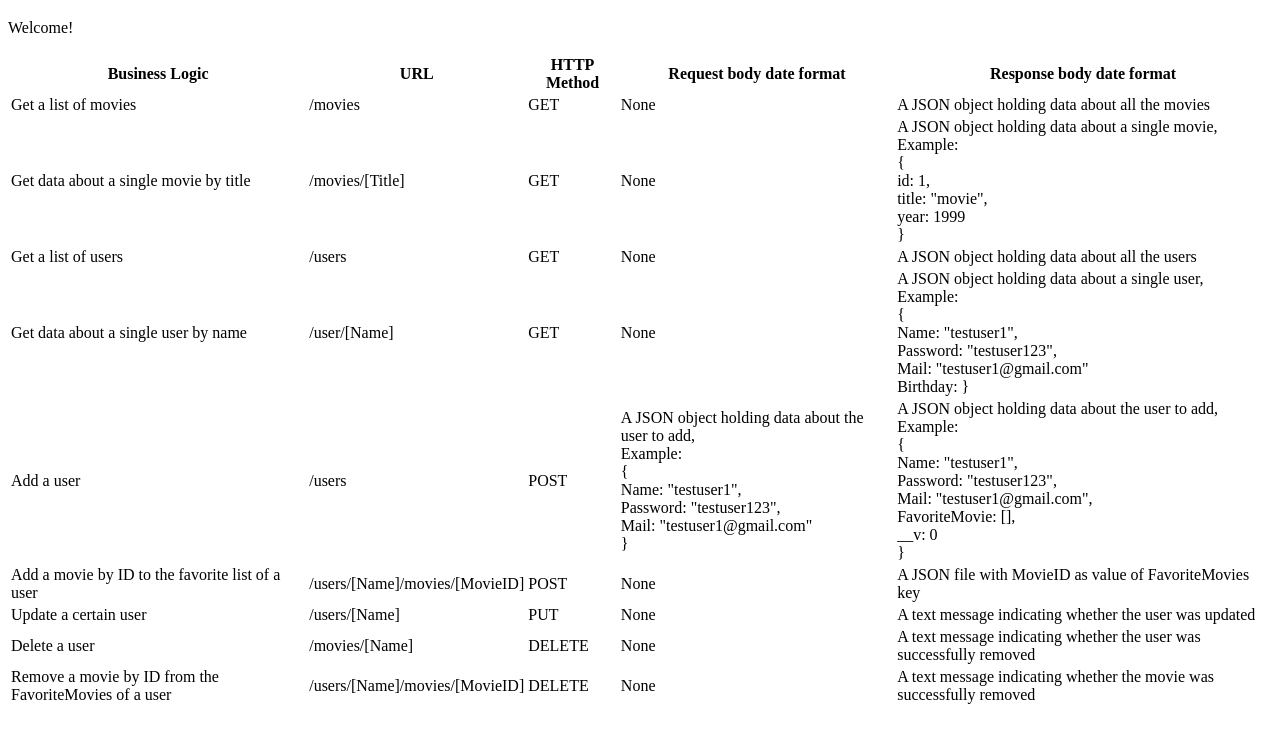
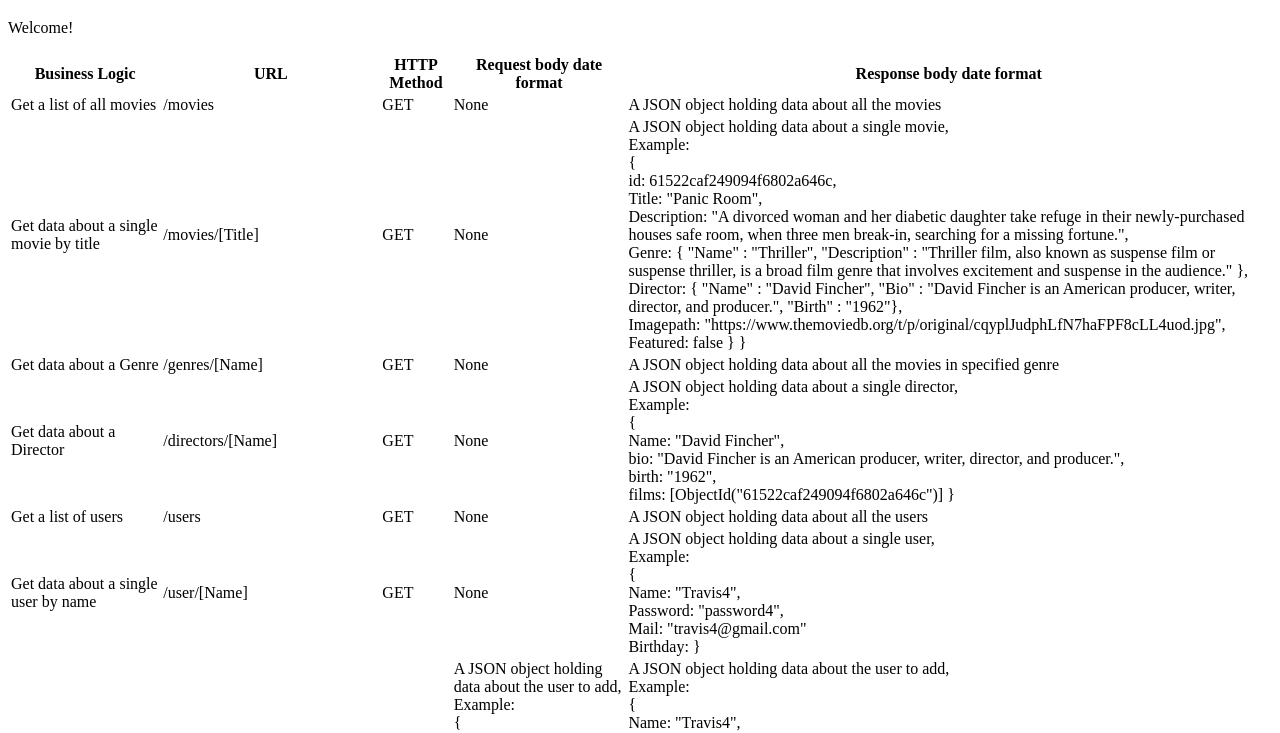
Before and after one commit to cpalmerbelcher/movie-api, a website: page public/documentation.html in a window 1280 px wide. Shown: the part 61-794 px from the top of the page. Drawn offline with Linux system fonts and the light colour scheme.

Commit message:
Update documentation.html
update to add movie and user information

```diff
--- a/public/documentation.html
+++ b/public/documentation.html
@@ -23,12 +23,13 @@
             </thead>
             <tbody>
                 <tr>
-                    <td>Get a list of movies</td>
+                    <td>Get a list of all movies</td>
                     <td>/movies</td>
                     <td>GET</td>
                     <td>None</td>
                     <td>A JSON object holding data about all the movies</td>
                 </tr>
+
                 <tr>
                     <td>Get data about a single movie by title</td>
                     <td>/movies/[Title]</td>
@@ -37,12 +38,41 @@
                     <td>A JSON object holding data about a single movie,<br>
                     Example:<br>
                     {<br>
-                        id: 1,<br>
-                        title: "movie",<br>
-                        year: 1999<br>
-                    }
+                        id: 61522caf249094f6802a646c,<br>
+                        Title: "Panic Room",<br>
+                        Description: "A divorced woman and her diabetic daughter take refuge in their newly-purchased houses safe room, when three men break-in, searching for a missing fortune.",<br>
+                        Genre: { "Name" : "Thriller", "Description" : "Thriller film, also known as suspense film or suspense thriller, is a broad film genre that involves excitement and suspense in the audience." },<br>
+                        Director: { "Name" : "David Fincher", "Bio" : "David Fincher is an American producer, writer, director, and producer.", "Birth" : "1962"},<br>
+                        Imagepath: "https://www.themoviedb.org/t/p/original/cqyplJudphLfN7haFPF8cLL4uod.jpg",
+                        Featured: false } }
                     </td>
                 </tr>
+
+                <tr>
+                    <td>Get data about a Genre</td>
+                    <td>/genres/[Name]</td>
+                    <td>GET</td>
+                    <td>None</td>
+                    <td>
+                      A JSON object holding data about all the movies in specified genre
+                    </td>
+                  </tr>
+
+                <tr>
+                    <td>Get data about a Director</td>
+                    <td>/directors/[Name]</td>
+                    <td>GET</td>
+                    <td>None</td>
+                    <td>A JSON object holding data about a single director,<br>
+                        Example:<br>
+                        {<br>
+                            Name: "David Fincher",<br>
+                            bio: "David Fincher is an American producer, writer, director, and producer.",<br>
+                            birth: "1962",<br>
+                            films: [ObjectId("61522caf249094f6802a646c")] }
+                    </td>
+                </tr>
+
                 <tr>
                     <td>Get a list of users</td>
                     <td>/users</td>
@@ -50,6 +80,7 @@
                     <td>None</td>
                     <td>A JSON object holding data about all the users</td>
                 </tr>
+
                 <tr>
                     <td>Get data about a single user by name</td>
                     <td>/user/[Name]</td>
@@ -58,44 +89,55 @@
                     <td>A JSON object holding data about a single user,<br>
                         Example:<br>
                         {<br>
-                            Name: "testuser1",<br>
-                            Password: "testuser123",<br>
-                            Mail: "testuser1@gmail.com"<br>
+                            Name: "Travis4",<br>
+                            Password: "password4",<br>
+                            Mail: "travis4@gmail.com"<br>
                             Birthday:
                         }
                         </td>
                 </tr>
+
                 <tr>
-                    <td>Add a user</td>
+                    <td>Add a new user</td>
                     <td>/users</td>
                     <td>POST</td>
                     <td>A JSON object holding data about the user to add,<br>
                         Example:<br>
                         {<br>
-                            Name: "testuser1",<br>
-                            Password: "testuser123",<br>
-                            Mail: "testuser1@gmail.com"<br>
+                            Name: "Travis4",<br>
+                            Password: "password4",<br>
+                            Mail: "travis4@gmail.com"<br>
                         }
                     </td>
-                    <td>
-                        A JSON object holding data about the user to add,<br>
+                    <td>A JSON object holding data about the user to add,<br>
                         Example:<br>
                         {<br>
-                          Name: "testuser1",<br>
-                          Password: "testuser123",<br>
-                          Mail: "testuser1@gmail.com",<br>
-                          FavoriteMovie: [],<br>
+                          Name: "Travis4",<br>
+                          Password: "password4",<br>
+                          Mail: "travis4@gmail.com",<br>
+                          "Birthday": "1990/05/17",<br>
                           __v: 0<br>
                         }
                       </td>
                 </tr>
+
                 <tr>
-                    <td>Add a movie by ID to the favorite list of a user</td>
+                    <td>Add a movie to user favorite list</td>
                     <td>/users/[Name]/movies/[MovieID]</td>
                     <td>POST</td>
                     <td>None</td>
-                    <td>A JSON file with MovieID as value of FavoriteMovies key</td>
+                    <td>A JSON file with MovieID as value of FavoriteMovies key,<br>
+                        Example:<br>
+                        {<br>
+                        "id": "6153c503a9f573a231e1f273",<br>
+                        "Username": "Travis4",<br>
+                        "Password": "password4",<br>
+                        "Email": "travis4@gmail.com",<br>
+                        "Birthday": "1990/05/17",<br>
+                        "FavoriteMovies": ["61522caf249094f6802a646c"], "__v": 0 }
+                    </td>
                 </tr>
+
                 <tr>
                     <td>Update a certain user</td>
                     <td>/users/[Name]</td>
@@ -103,6 +145,7 @@
                     <td>None</td>
                     <td>A text message indicating whether the user was updated</td>
                 </tr>
+
                 <tr>
                     <td>Delete a user</td>
                     <td>/movies/[Name]</td>
@@ -110,6 +153,7 @@
                     <td>None</td>
                     <td>A text message indicating whether the user was successfully removed</td>
                 </tr>
+
                 <tr>
                     <td>Remove a movie by ID from the FavoriteMovies of a user</td>
                     <td>/users/[Name]/movies/[MovieID]</td>
```
